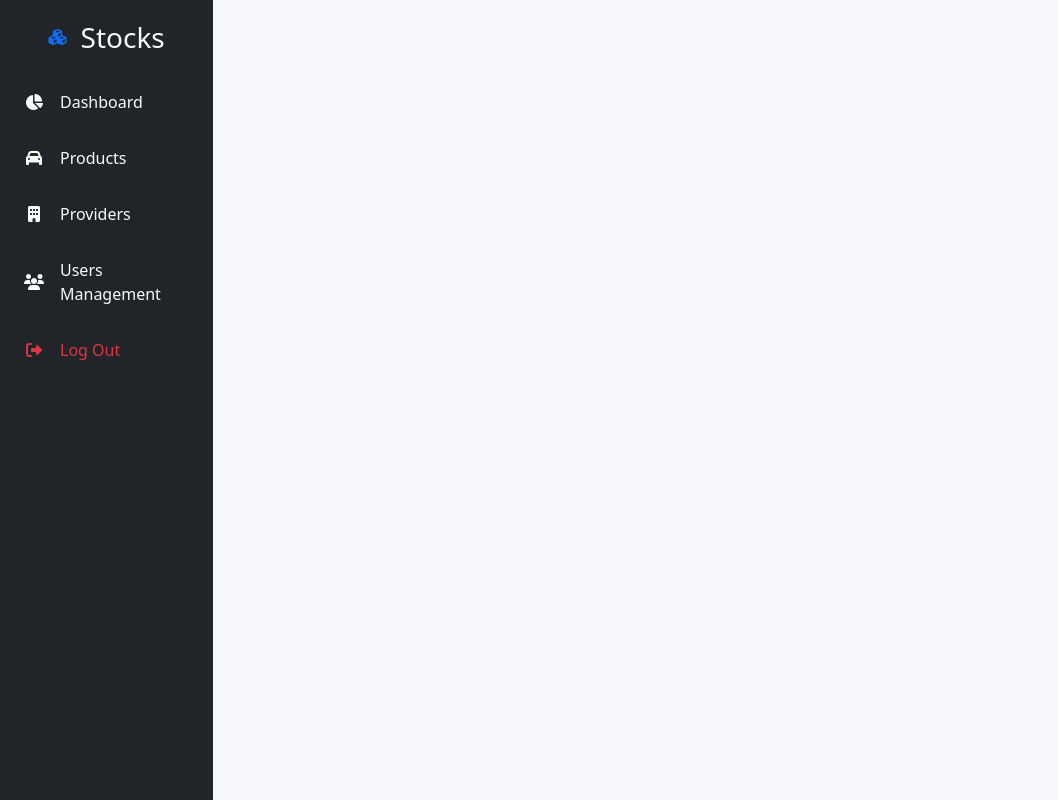
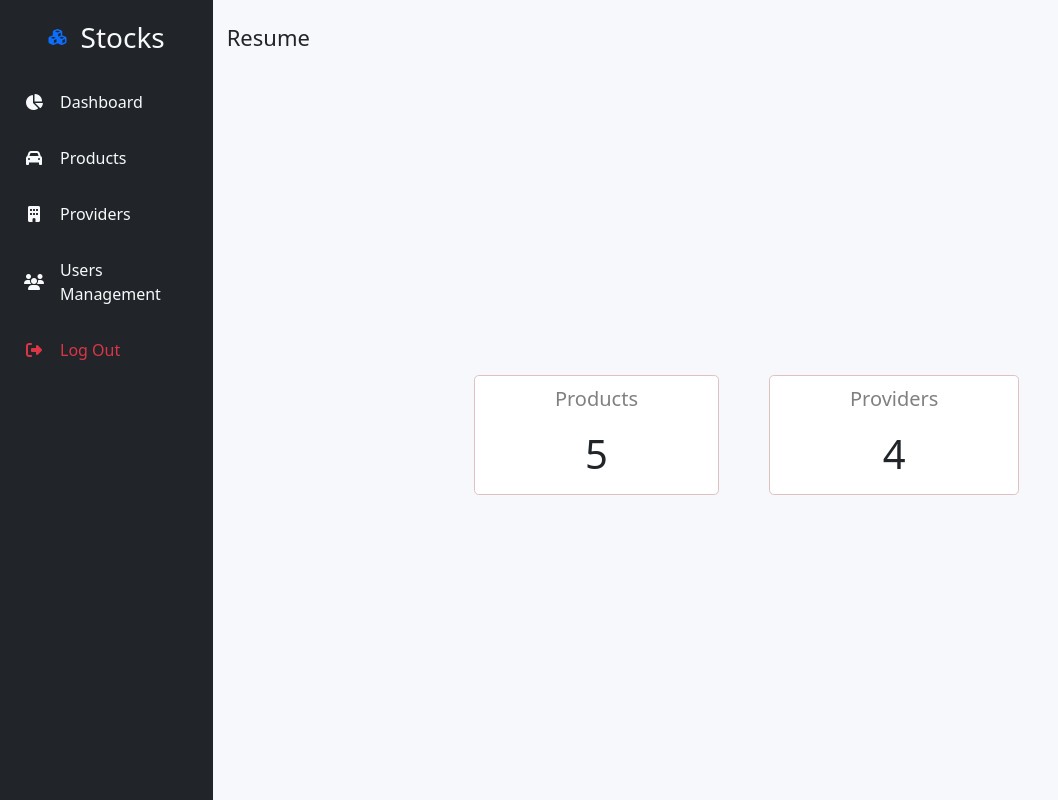
Before and after one commit to Kaiserbl/stocks_full, a Flask app: page / in a window 1280 px wide. Shown: the whole page, without its empty margins (0-1058 px from the left). Run offline with Flask 2, Linux system fonts and the light colour scheme; a user stored in the database is signed in; data comes from the database, SQL or seed files in the repository; some libraries are stand-ins or nearby versions.

Commit message:
Added summary page

```diff
--- a/routes.py
+++ b/routes.py
@@ -1,18 +1,14 @@
-from flask import render_template, request, redirect, url_for, flash
-from flask_login import current_user, login_user, logout_user, login_required
+import sqlite3
+
+from flask import flash, redirect, render_template, request, url_for
+from flask_login import current_user, login_required, login_user, logout_user
 from werkzeug.urls import url_parse
 
 from auth.forms import LoginForm
 from auth.models import get_user
 
-import sqlite3
 
 def setRoutes(app):
-    @app.route("/")
-    @app.route("/index")
-    @login_required
-    def index():
-        return render_template('index.html')
 
     # Routes for products
     @app.route("/product/<int:id>/edit")
@@ -352,10 +348,28 @@ def setRoutes(app):
                 return redirect(next_page)
         return render_template('login.html', form=form)
 
+    @app.route("/")
     @app.route('/dashboard')
+    @app.route("/index")
     @login_required
     def dashboard():
-        return render_template('dashboard.html')
+        with sqlite3.connect("stocks.db") as con:
+            try:
+                cur = con.cursor()
+                productsQuery = """SELECT COUNT(*) FROM products"""
+                cur.execute(productsQuery)
+                productsCount = cur.fetchone()
+                providersQuery = """SELECT COUNT(*) FROM providers"""
+                cur.execute(providersQuery)
+                providersCount = cur.fetchone()
+            except Exception as e:
+                print(e, flush=True)
+                con.rollback()
+                message = "Some error has occur"
+                flash(message)
+            finally:
+                # con.close()
+                return render_template('dashboard.html', productsCount = productsCount[0], providersCount = providersCount[0])
 
     @app.route('/logout')
     def logout():
--- a/templates/_components.html
+++ b/templates/_components.html
@@ -13,7 +13,7 @@
 <!-- Navbar item -->
 {% macro navItem(label, faCode, href) -%}
 <li class="nav-item pb-3">
-        <a class="nav-link text-light" href="{{ href }}">
+    <a class="nav-link text-light" href="{{ url_for(href) }}">
         <div class="d-flex align-items-center">
             <i class="fa {{ faCode }} fa-fw"></i>
             <p class="px-3 m-0">{{ label }}</p>
@@ -24,18 +24,18 @@
 
 <!-- Sidebar -->
 {% macro sidebar() -%}
-    <div class="col-2 bg-dark align-items-stretch pt-3 px-2" >
+<div class="col-2 bg-dark align-items-stretch pt-3 px-2">
     <!-- Brand name -->
     {{ brand() }}
     <ul class="nav nav-pills flex-column">
         <!-- Resume -->
-            {{ navItem('Dashboard', 'fa-pie-chart', 'resumes') }}
+        {{ navItem('Dashboard', 'fa-pie-chart', 'dashboard') }}
         <!-- Products -->
-            {{ navItem('Products', 'fa-automobile', 'products/search') }}
+        {{ navItem('Products', 'fa-automobile', 'searchProduct') }}
         <!-- Providers -->
-            {{ navItem('Providers', 'fa-building', 'providers/search') }}
+        {{ navItem('Providers', 'fa-building', 'searchProviders') }}
         <!-- Users management -->
-            {{ navItem('Users Management', 'fa-users', 'users/search') }}
+        {{ navItem('Users Management', 'fa-users', 'searchUsers') }}
         <!-- Sign out -->
         <li class="nav-item pb-2">
             <a class="nav-link text-danger" href="{{ url_for('logout') }}">
@@ -60,8 +60,7 @@
 {%- endmacro %}
 
 <!-- Brand name -->
-{% macro brand(isDark = True) -%}
-    {% if isDark %}
+{% macro brand(isDark = True) -%} {% if isDark %}
 <a class="nav-link text-danger p-0" href="/">
     <div class="d-flex text-light justify-content-center align-items-center pb-4">
         <i class="fa fa-cubes fa-fw text-primary px-3" aria-hidden="true"></i>
@@ -75,19 +74,12 @@
         <p class="px-3 m-0 fs-3 ">Stocks</p>
     </div>
 </a>
-    {% endif %}
-{%- endmacro %}
+{% endif %} {%- endmacro %}
 
 <!-- Flash message -->
-{% macro flashMessage() -%}
-    {% with messages = get_flashed_messages() %}
-        {% if messages %}
-            {% for message in messages %}
+{% macro flashMessage() -%} {% with messages = get_flashed_messages() %} {% if messages %} {% for message in messages %}
 <div class="alert alert-success d-flex justify-content-between mt-4">
     <span>{{ message }}</span>
     <button type="button" class="btn-close" data-bs-dismiss="alert" aria-label="Close"></button>
 </div>
-            {% endfor %}
-        {% endif %}
-    {% endwith %}
-{%- endmacro %}
+{% endfor %} {% endif %} {% endwith %} {%- endmacro %}
--- a/templates/dashboard.html
+++ b/templates/dashboard.html
@@ -1,8 +1,4 @@
-{% extends "_base.html" %}
-
-{% import '_components.html' as components %}
-
-{% block content %}
+{% extends "_base.html" %} {% import '_components.html' as components %} {% block content %}
 <div class="container-fluid">
     <div class="row vh-100">
         {{ components.sidebar() }}
@@ -10,14 +6,16 @@
             {{ components.header('Resume') }}
             <div class="d-flex">
                 <form>
-                     <div id="botones" class="container">
-                        <button id="Products" class="btn btn-lg" style="background-color: white;">
-                            <p style="color: gray;">Products</p> <h1>154</h1>
-                        </button>
-                        <button id="Providers" class="btn btn-lg" style="background-color: white;">
-                            <p style="color: gray;">Providers</p> <h1>34</h1>
-                        </button>
-                     </div>
+                    <div id="botones" class="container">
+                        <a id="Products" class="btn btn-lg" style="background-color: white;" href="{{ url_for('searchProduct') }}">
+                            <p style="color: gray;">Products</p>
+                            <h1>{{productsCount}}</h1>
+                        </a>
+                        <a id="Providers" class="btn btn-lg" style="background-color: white;" href="{{ url_for('searchProviders') }}">
+                            <p style="color: gray;">Providers</p>
+                            <h1>{{providersCount}}</h1>
+                        </a>
+                    </div>
                 </form>
             </div>
         </div>
```
Also changed, not shown: auth/forms.py (+2 -7 lines). Lines whose indentation alone changed are shown as unchanged.
